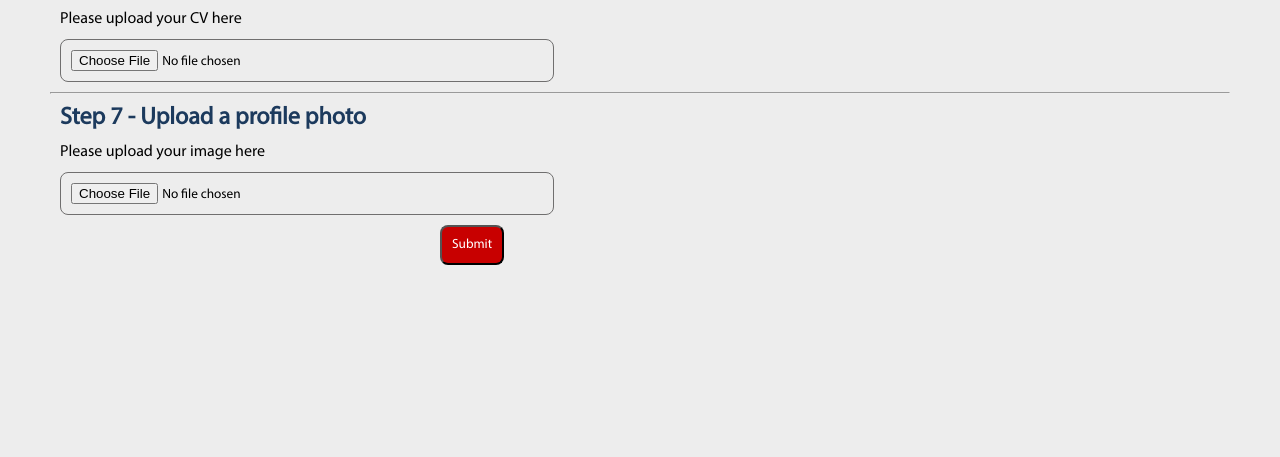
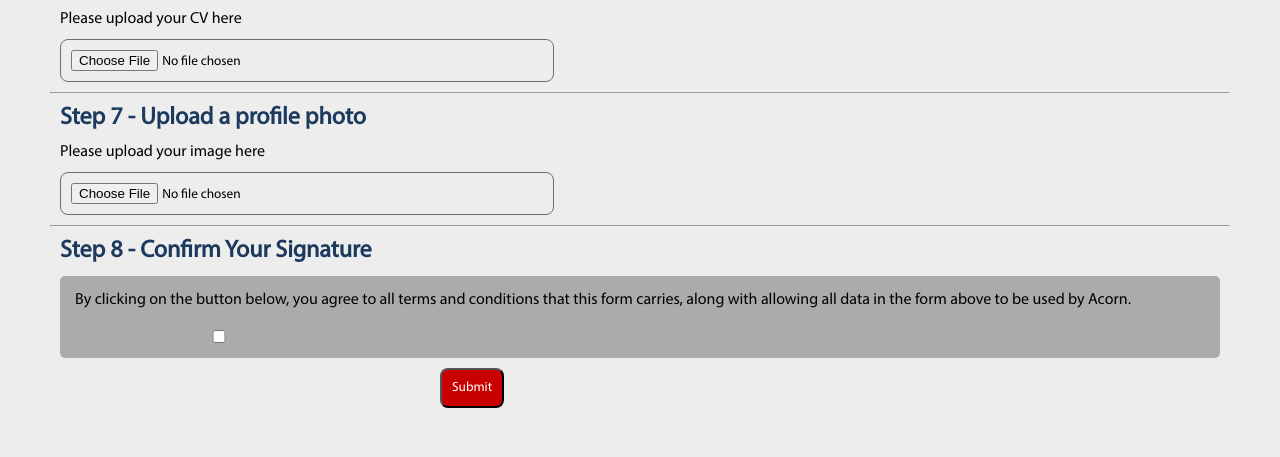
Before and after one commit to mohammedtaz54/AcornProject, a Flask app: page /Home in a window 1280 px wide. Shown: the part 2798-3255 px from the top of the page. Before the commit the page ends 3063 px from the top, so only its background shows below. Run offline with Flask 2, Linux system fonts and the light colour scheme.

Commit message:
Added paragraph that explained signature

```diff
--- a/static/css/main.css
+++ b/static/css/main.css
@@ -9,8 +9,6 @@
   font-family: firstFont;
   src: url('../acorn_res/myriad_pro/MyriadPro-Regular.otf');
 }
-
-
 
 .acornHeader {
   display:inline-block;
@@ -76,6 +74,27 @@ h2 {
   margin-left: 30px;
 }
 
+.signatureConfirmBox{
+  background-color:rgb(172,171,171);
+  padding:5px;
+  border-radius:5px;
+}
+
+.signatureConfirmBox p {
+  background-color:rgb(172,171,171);
+}
+
+#checkBox {
+  display:inline;
+  width:25%;
+}
+
+#signature {
+  display:inline;
+  width:50%;
+  background-color:rgb(172,171,171);
+}
+
 button {
   display:block;
   min-height: 35px;
--- a/static/js/form_data.js
+++ b/static/js/form_data.js
@@ -1,16 +1,27 @@
-
 function confirmEmail() {
   var email = document.forms["contractorForm"]['eAddress'].value;
   var confemail = document.forms["contractorForm"]['confirmEAddress'].value;
   if(email != confemail) {
     alert('Email Not Matching!');
     email.style.borderColor="red";
-    confemail.sytle.borderColor="red";
+    confemail.style.borderColor="red";
   } else{
     email.style.borderColor="rgb(112,111,111)";
-    confemail.sytle.borderColor="rgb(112,111,111)";
+    confemail.style.borderColor="rgb(112,111,111)";
   }
+}
 
+function agreement() {
+  if (document.getElementById("checkBox").checked == true){
+    var date = new Date();
+    var timestamp = date.getDate()+"/"+(date.getMonth()+1)+"/"+date.getFullYear()+" "+date.getHours()+":"+date.getMinutes();
+    var firstname = document.forms["contractorForm"]['firstName'].value;
+    var surname = document.forms["contractorForm"]['surname'].value;
+    document.getElementById("signature").innerHTML= firstname+" "+surname+" "+timestamp;
+  }
+  else {
+    document.getElementById("signature").innerHTML = " ";
+  }
 }
 
 function hide(){
@@ -23,20 +34,16 @@ function hide(){
 
   if(option == "No"){
       removeIt.style.visibility = "hidden";
-
   }
   else if(option == "Yes"){
     removeIt.style.visibility = "visible";
-
   }
-
   if(option1 == "No"){
       removeIt1.style.visibility = "hidden";
   }
   else if(option1 == "Yes"){
     removeIt1.style.visibility = "visible";
   }
-
   if(option2 == "No"){
       removeIt2.style.visibility = "hidden";
   }
--- a/templates/first_page.html
+++ b/templates/first_page.html
@@ -134,6 +134,17 @@
           <p> Please upload your image here</p>
           <input type="file" name="profileImage">
         </section>
+        <hr>
+        <section class="signature">
+          <h1> Step 8 - Confirm Your Signature</h1>
+          <div class="signatureConfirmBox">
+            <p> By clicking on the button below, you agree to all terms and conditions
+              that this form carries, along with allowing all data in the form above
+              to be used by Acorn. </p>
+            <input id='checkBox' type="checkbox" value="true" onClick="agreement()">
+            <label id='signature'> </label>
+          </div>
+         </section>
         <button type="submit">Submit</button>
         <span id='txt'></span>
       </form>
```
Also changed, not shown: sql/client_information.db.
